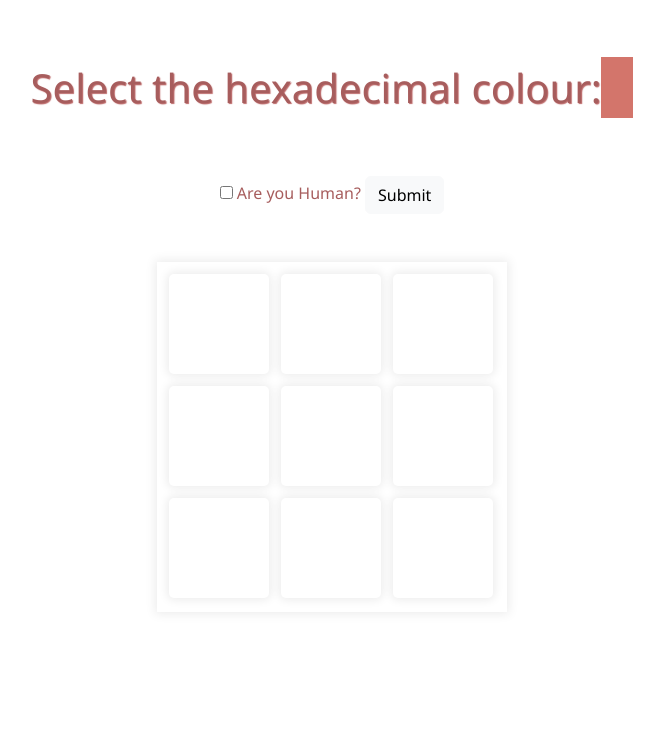
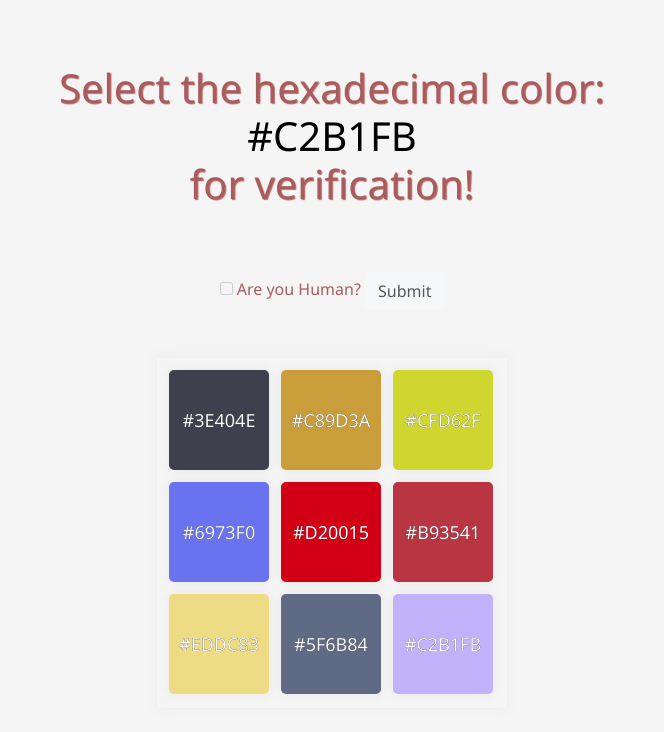
Before and after one commit to enazbanks/JavaScript-30-projects, a plain HTML site: page 01-not-a-robot/index.html in a window 1280 px wide. Shown: the whole page, without its empty margins (308-972 px from the left). Drawn offline with nearby package versions, Linux system fonts and the light colour scheme.

Commit message:
completed

```diff
--- a/01-not-a-robot/index.html
+++ b/01-not-a-robot/index.html
@@ -11,8 +11,8 @@
 <body>
 <div class="form_container">
   <form action="/01-not-a-robot/success.html">
-    <h1>Select the hexadecimal colour: <span
-      id="SelectColor"></span>
+    <h1>Select the hexadecimal color: <span
+      id="SelectColor"></span> <br>for verification!
     </h1>
     <input type="checkbox" id="checkbox">
     <label for="checkbox">Are you Human?</label>
@@ -30,6 +30,6 @@
   <div class="element"></div>
   <div class="element"></div>
 </main>
-<script scr="main.js"></script>
+<script src="main.js"></script>
 </body>
 </html>
--- a/01-not-a-robot/main.js
+++ b/01-not-a-robot/main.js
@@ -0,0 +1,46 @@
+const checkbox = document.getElementById("checkbox");
+const submitBtn = document.querySelector(".btn");
+
+// disable checkbox
+checkbox.disabled = true;
+submitBtn.disabled = true;
+
+console.log(submitBtn);
+
+const elements = document.querySelectorAll(".element");
+const selectColor = document.getElementById("SelectColor")
+
+// Assign color to elements
+elements.forEach(function(element) {
+  const color = getRandomColor();
+
+  element.style.backgroundColor = color;
+  element.innerHTML = color;
+  SelectColor.innerHTML = color;
+});
+
+// generate random color Func
+function getRandomColor () {
+  const letter = "0123456789ABCDEF";
+  let color = "#";
+  for (let i = 0; i < 6; i++){
+    color += letter[Math.floor(Math.random() * 16)];
+  }
+  return color;
+}
+
+//check if right color
+elements.forEach(function(element) {
+  element.addEventListener('click', function() {
+    element.style.border = "2px solid #141619";
+    if(element.innerHTML === selectColor.innerHTML){
+      checkbox.checked = true;
+      submitBtn.disabled = false;
+      submitBtn.classList.remove("btn-light");
+      submitBtn.classList.add("btn-success");
+    } else {
+      alert("Please verify that you are a human.");
+      location.reload(true);
+    }
+  });
+});
--- a/01-not-a-robot/style.css
+++ b/01-not-a-robot/style.css
@@ -6,7 +6,7 @@ body{
   justify-content: center;
   align-items: center;
   text-align: center;
-  background-color: ECECEC;
+  background-color: whitesmoke;
   font-family: "Segoe UI", 'Segoe UI', Tahoma, Geneva, Verdana, sans-serif;
 }
 
@@ -23,9 +23,10 @@ h1 {
 }
 
 h1 span {
-  background-color: #D3756B;
-  color: var(--light-c);
+  background-color: whitesmoke;
+  color: black;
   padding: 0.2rem 1rem;
+  text-shadow: none;
 }
 
 label {
@@ -51,9 +52,10 @@ label {
   display: flex;
   justify-content: center;
   align-items: center;
-  color: var(--light-c);
-  text-shadow: var(--text-shadow);
+  color: white;
+  text-shadow: 0 0 black;
   border-radius: 5px;
+  font-size: large;
 }
 
 .element:hover {
```
